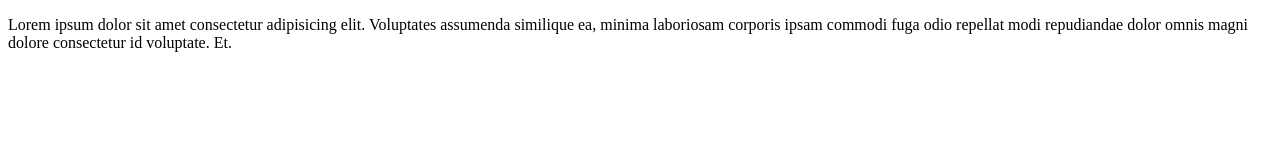
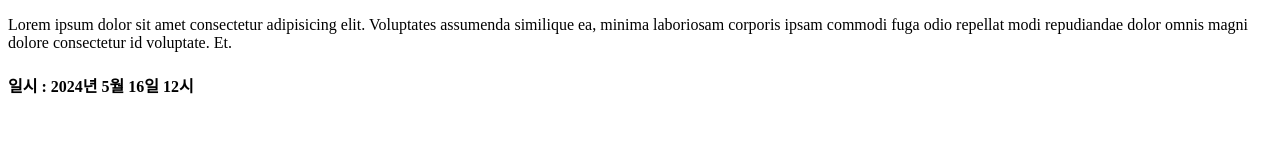
Before and after one commit to juyoung526/practice, a plain HTML site: page index.html in a window 1280 px wide. Drawn offline with Linux system fonts and the light colour scheme.

Commit message:
두번째

```diff
--- a/index.html
+++ b/index.html
@@ -12,5 +12,6 @@
       repellat modi repudiandae dolor omnis magni dolore consectetur id
       voluptate. Et.
     </p>
+    <h4>일시 : 2024년 5월 16일 12시</h4>
   </body>
 </html>
```
